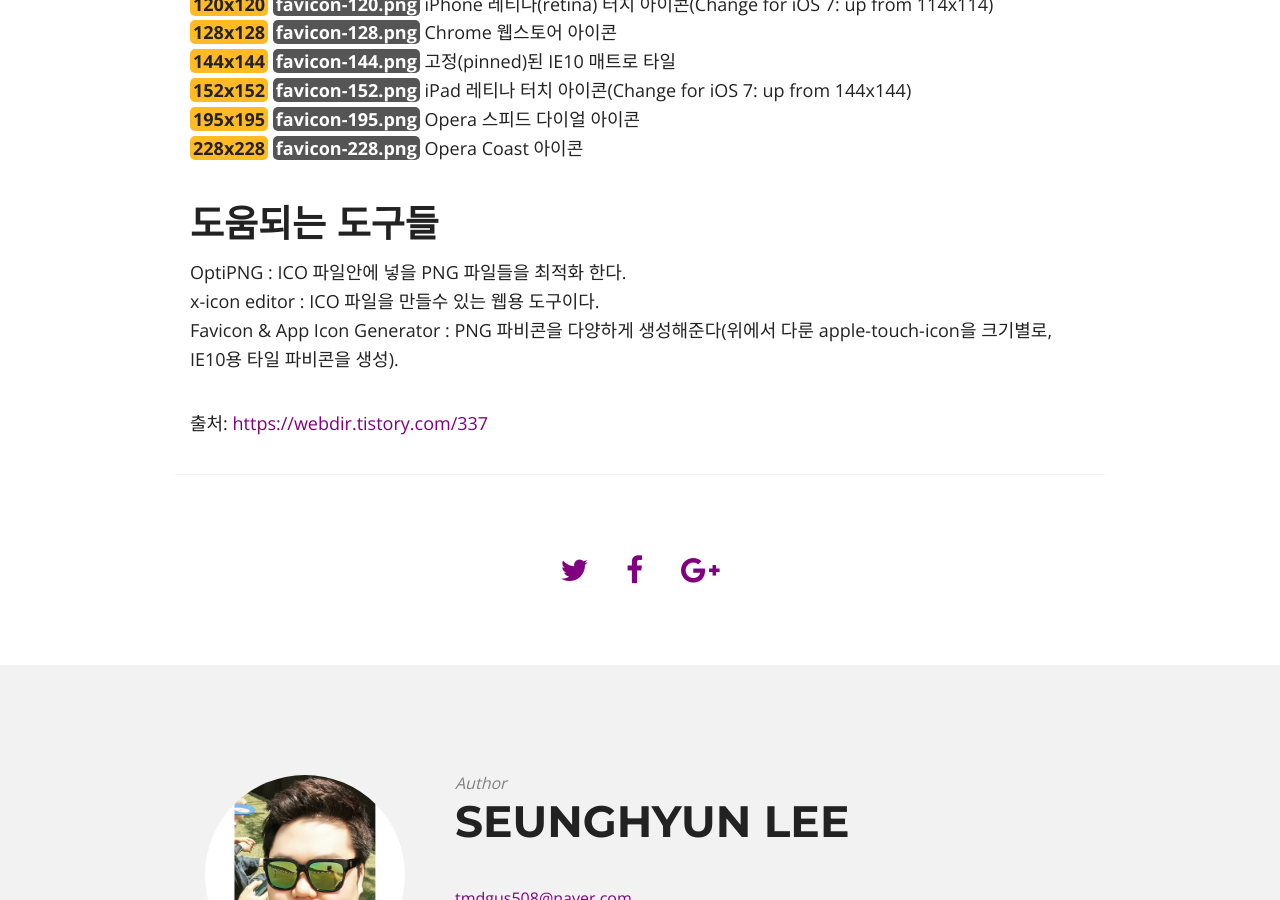
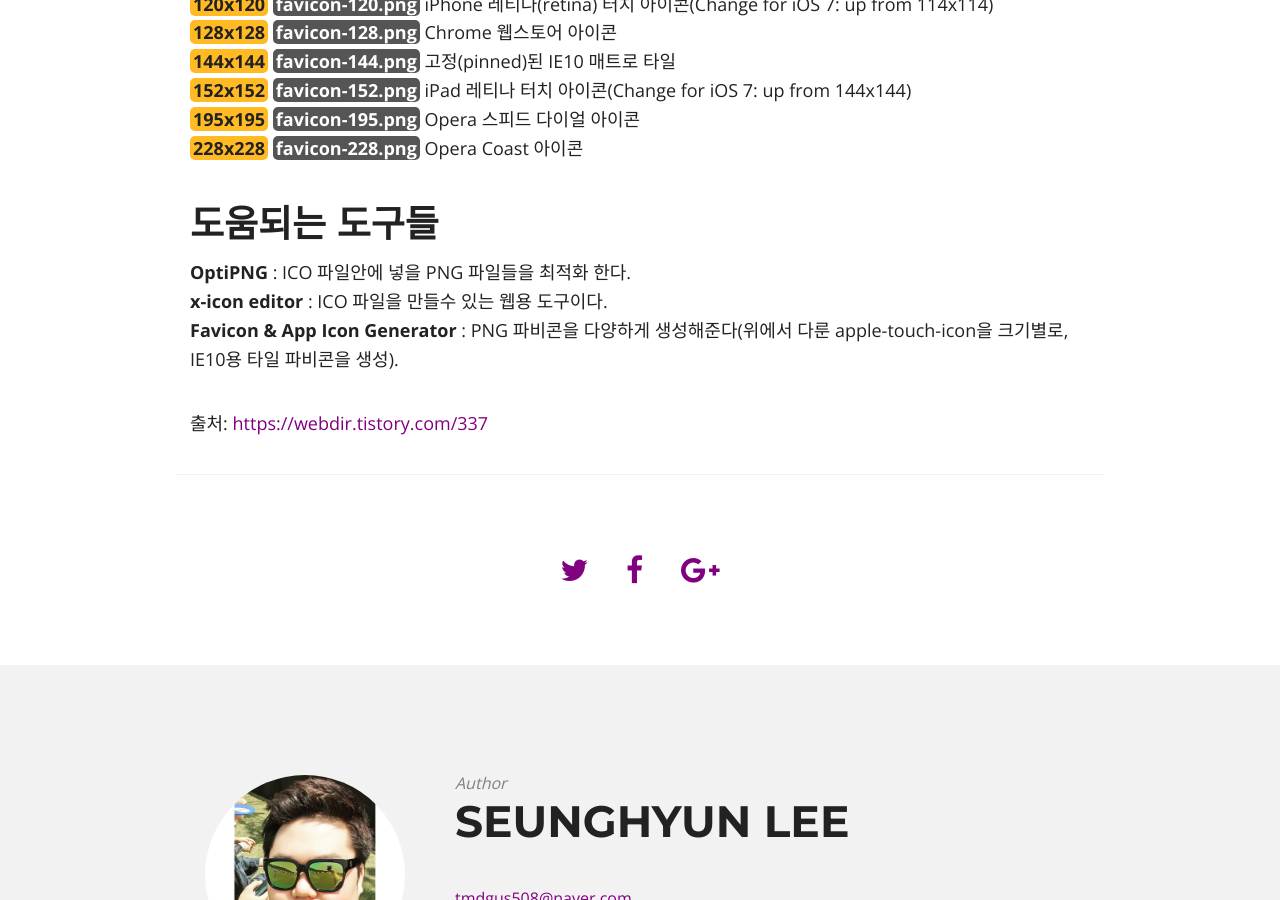
Before and after one commit to lsh58/lsh58.github.io, a Jekyll site: the page built from _posts/2020-02-19-favicon.md, in a window 1280 px wide and 900 px high, scrolled down 2362 px. Built offline with Jekyll 4.4.1, drawn with Linux system fonts in a browser that asks for light colours; nearby versions of some CDN libraries; comment, search, counter and statistics services are not loaded.

Commit message:
Update 2020-02-19-favicon.md

```diff
--- a/_posts/2020-02-19-favicon.md
+++ b/_posts/2020-02-19-favicon.md
@@ -71,8 +71,8 @@ ICO 파비콘은 multiple sizes를 지원하기에 하나의 ICO 파일에 여
 
 ## 도움되는 도구들
 
-OptiPNG : ICO 파일안에 넣을 PNG 파일들을 최적화 한다.
-x-icon editor : ICO 파일을 만들수 있는 웹용 도구이다.
-Favicon & App Icon Generator : PNG 파비콘을 다양하게 생성해준다(위에서 다룬 apple-touch-icon을 크기별로, IE10용 타일 파비콘을 생성).
+**OptiPNG** : ICO 파일안에 넣을 PNG 파일들을 최적화 한다.
+**x-icon editor** : ICO 파일을 만들수 있는 웹용 도구이다.
+**Favicon & App Icon Generator** : PNG 파비콘을 다양하게 생성해준다(위에서 다룬 apple-touch-icon을 크기별로, IE10용 타일 파비콘을 생성).
 
 출처: <https://webdir.tistory.com/337>
```
